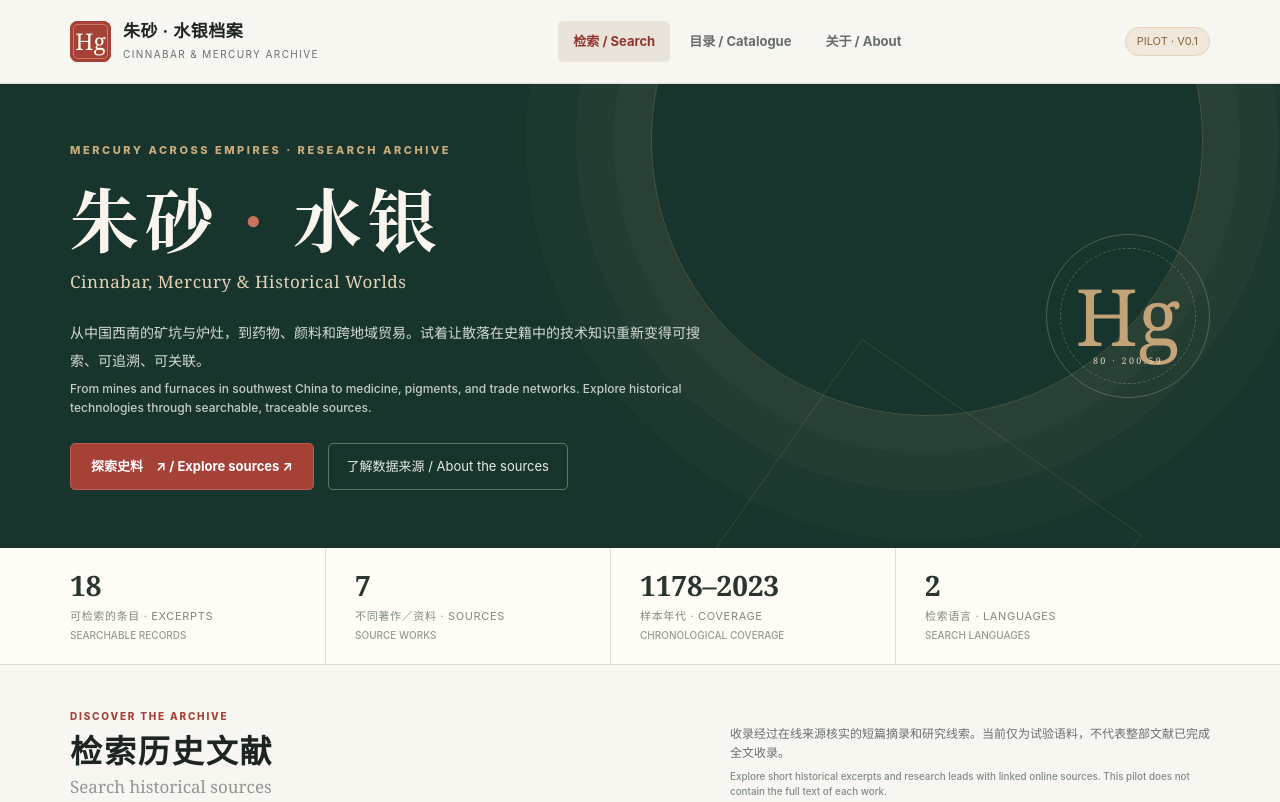
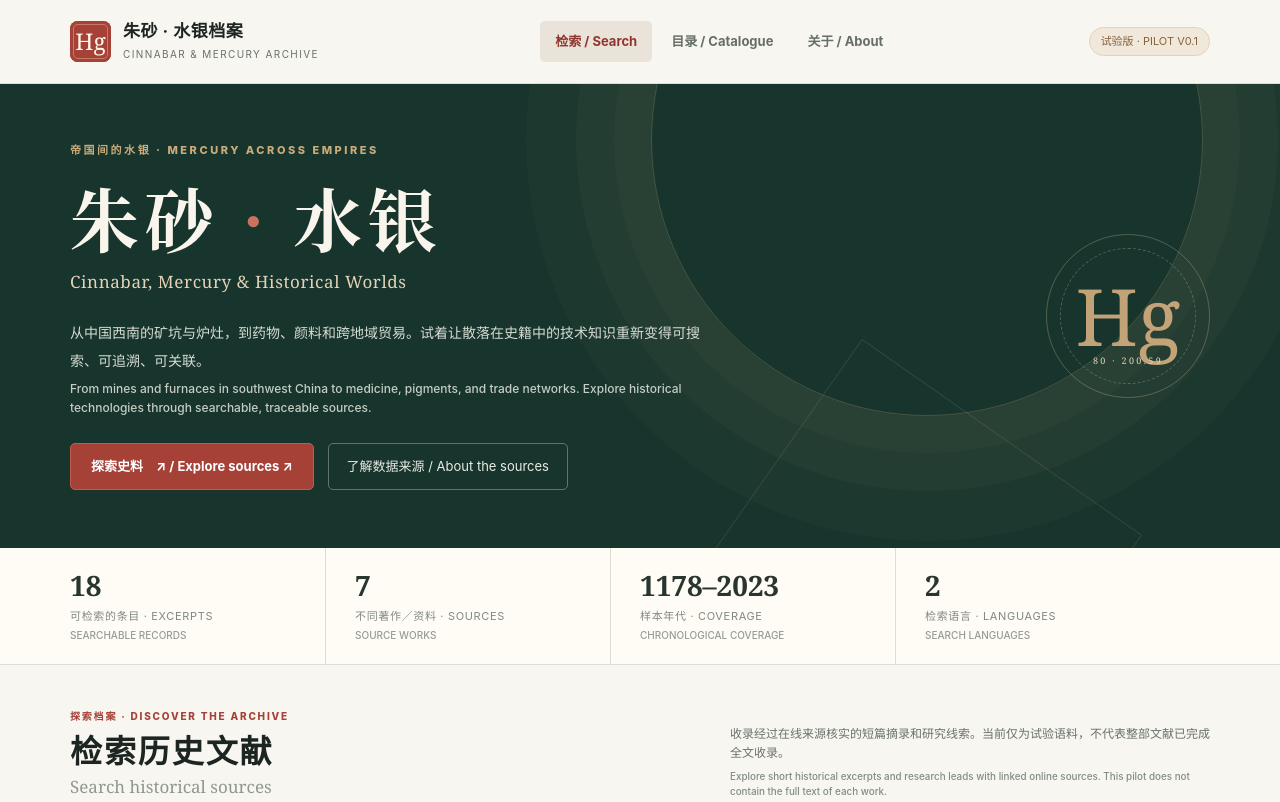
Before and after one commit to jinjuwu01/mercury-archive, a plain HTML site: page index.html in a window 1280 px wide. Shown: the top 802 px of the page. Drawn offline with Linux system fonts and the light colour scheme.

Commit message:
Present bilingual section labels and translate English-only source metadata

```diff
--- a/index.html
+++ b/index.html
@@ -66,19 +66,19 @@
 <body>
 <header class="site-header"><div class="container topbar">
  <a href="#home" class="brand" data-nav="home" aria-label="回到首页"><div class="mark">Hg</div><div><div class="brand-title" data-i18n="brand">朱砂 · 水银档案</div><div class="brand-sub">CINNABAR & MERCURY ARCHIVE</div></div></a>
- <nav class="topnav" aria-label="Main navigation"><button class="nav-item active" data-nav="search" data-i18n="navSearch">检索</button><button class="nav-item" data-nav="catalog" data-i18n="navCatalog">目录</button><button class="nav-item" data-nav="about" data-i18n="navAbout">关于</button></nav><span class="trial-pill">PILOT · V0.1</span>
+ <nav class="topnav" aria-label="Main navigation"><button class="nav-item active" data-nav="search" data-i18n="navSearch">检索</button><button class="nav-item" data-nav="catalog" data-i18n="navCatalog">目录</button><button class="nav-item" data-nav="about" data-i18n="navAbout">关于</button></nav><span class="trial-pill">试验版 · PILOT V0.1</span>
 </div></header>
-<section class="hero" id="home"><div class="container"><div class="hero-text"><div class="eyebrow">MERCURY ACROSS EMPIRES · RESEARCH ARCHIVE</div><h1 class="serif"><span>朱砂</span><span class="mercury-dot"> · </span><span>水银</span></h1><p class="hero-english">Cinnabar, Mercury &amp; Historical Worlds</p><p class="hero-desc" data-i18n="heroDesc">从中国西南的矿坑与炉灶，到药物、颜料和跨地域贸易。试着让散落在史籍中的技术知识重新变得可搜索、可追溯、可关联。</p><div class="hero-actions"><button class="btn-primary" data-nav="search" data-i18n="heroExplore">探索史料　↗</button><button class="btn-ghost-light" data-nav="about" data-i18n="heroSources">了解数据来源</button></div></div><div class="seal" aria-hidden="true"><strong>Hg</strong><small>80 · 200.59</small></div></div></section>
+<section class="hero" id="home"><div class="container"><div class="hero-text"><div class="eyebrow">帝国间的水银 · MERCURY ACROSS EMPIRES</div><h1 class="serif"><span>朱砂</span><span class="mercury-dot"> · </span><span>水银</span></h1><p class="hero-english">Cinnabar, Mercury &amp; Historical Worlds</p><p class="hero-desc" data-i18n="heroDesc">从中国西南的矿坑与炉灶，到药物、颜料和跨地域贸易。试着让散落在史籍中的技术知识重新变得可搜索、可追溯、可关联。</p><div class="hero-actions"><button class="btn-primary" data-nav="search" data-i18n="heroExplore">探索史料　↗</button><button class="btn-ghost-light" data-nav="about" data-i18n="heroSources">了解数据来源</button></div></div><div class="seal" aria-hidden="true"><strong>Hg</strong><small>80 · 200.59</small></div></div></section>
 <div class="stats-line"><div class="container stats-inner"><div class="stat"><div class="stat-number" id="stat-records">—</div><div class="stat-label" data-i18n="statRecords">可检索的条目 · EXCERPTS</div></div><div class="stat"><div class="stat-number" id="stat-works">—</div><div class="stat-label" data-i18n="statWorks">不同著作／资料 · SOURCES</div></div><div class="stat"><div class="stat-number">1178–2023</div><div class="stat-label" data-i18n="statCoverage">样本年代 · COVERAGE</div></div><div class="stat"><div class="stat-number">2</div><div class="stat-label" data-i18n="statLanguages">检索语言 · LANGUAGES</div></div></div></div>
 <main class="container content-area">
-<section id="section-search" class="section active"><div class="section-head"><div><div class="section-kicker">DISCOVER THE ARCHIVE</div><h2 data-i18n="searchTitle">检索历史文献</h2></div><p data-i18n="searchIntro">收录经过在线来源核实的短篇摘录和研究线索。当前仅为试验语料，不代表整部文献已完成全文收录。</p></div>
+<section id="section-search" class="section active"><div class="section-head"><div><div class="section-kicker">探索档案 · DISCOVER THE ARCHIVE</div><h2 data-i18n="searchTitle">检索历史文献</h2></div><p data-i18n="searchIntro">收录经过在线来源核实的短篇摘录和研究线索。当前仅为试验语料，不代表整部文献已完成全文收录。</p></div>
  <div class="search-banner"><svg class="search-lens" width="23" height="23" viewBox="0 0 24 24" fill="none" stroke="currentColor" stroke-width="2"><circle cx="11" cy="11" r="7"/><path d="m20 20-4-4"/></svg><input class="search-input" id="searchInput" type="search" autocomplete="off" placeholder="检索：万山、朱砂、水银、银朱、quicksilver…" data-i18n-placeholder="searchPlaceholder" aria-label="Search records"><button class="search-button" id="searchSubmit" data-i18n="searchButton">检索 ↗</button></div>
  <div class="quick-filters"><span class="quick-label" data-i18n="quickLabel">试试搜索</span><button class="quick-tag" data-query="万山">万山</button><button class="quick-tag" data-query="朱砂">朱砂</button><button class="quick-tag" data-query="水银">水银</button><button class="quick-tag" data-query="银朱">银朱</button><button class="quick-tag" data-query="矿权">矿权</button><button class="quick-tag" data-query="quicksilver">quicksilver</button></div>
  <div class="search-layout"><aside class="filters" aria-label="筛选条件"><div class="filter-head"><h3 data-i18n="filterHeading">筛选条件</h3><button class="reset" id="resetFilters" data-i18n="reset">重置所有</button></div><div class="filter-group"><div class="filter-title" data-i18n="topicHeading">研究主题</div><div id="topicFilters"></div></div><div class="filter-group"><div class="filter-title" data-i18n="periodHeading">历史时期</div><select id="periodSelect" class="select-full" aria-label="历史时期"><option value="">全部时期</option><option>宋代</option><option>明代</option><option>清代</option><option>晚清</option><option>十九世纪</option><option>现代研究</option></select></div><div class="filter-group"><div class="filter-title" data-i18n="kindHeading">资料类型</div><select id="kindSelect" class="select-full" aria-label="资料类型"><option value="">全部类型</option><option>历史文献摘录</option><option>研究文献</option></select></div><div class="filter-group"><label class="choice"><input type="checkbox" id="bookmarksOnly"><span data-i18n="bookmarksOnly">仅看已收藏</span><span class="count-chip" id="bookmarksCount">0</span></label></div><div class="filter-foot" data-i18n="filterFoot">文字取自公开在线转录。尚未逐页核对影印原件，引用前请核实原书。</div></aside>
  <div><div class="results-head"><div class="result-count"><span data-i18n="resultPrefix">找到</span> <strong id="resultsCount">0</strong> <span data-i18n="resultSuffix">条相关记录</span></div><div class="tools"><select class="mini-select" id="sortSelect" aria-label="排序"><option value="relevance">相关度 / 编号</option><option value="old">年代：从早到晚</option><option value="new">年代：从晚到早</option><option value="title">标题排序</option></select><button class="icon-button" id="downloadResults" aria-label="导出当前筛选结果 CSV" title="导出当前结果 CSV">⇩</button></div></div><div class="cards" id="resultsList"></div><button class="load-more" id="loadMore" data-i18n="loadMore">加载更多记录 ↓</button></div></div>
 </section>
-<section id="section-catalog" class="section"><div class="section-head"><div><div class="section-kicker">BROWSE BY SOURCE</div><h2 data-i18n="catalogTitle">史料目录</h2></div><p data-i18n="catalogIntro">按著作与馆藏来源整理。每条记录链接到书中的相关篇章，不虚构原件扫描页码。</p></div><p class="intro-inline" data-i18n="catalogMore">这里的“条目”是从文献中选出的主题性摘录，而不是完整卷宗。将来可逐步扩展为文献—页码—原件影像三级目录。</p><div id="catalogList"></div></section>
-<section id="section-about" class="section"><div class="section-head"><div><div class="section-kicker">SOURCES · METHODS · LIMITS</div><h2 data-i18n="aboutTitle">关于试验数据库</h2></div></div><div class="method-grid"><article class="method-card"><h3>这是怎样的数据库？</h3><p>这是为 <em>Mercury across Empires</em> 研究设计的可扩展静态网站试验版。它使用真实、可点击来源的历史文献摘录，演示检索、分面筛选、跨语言关键词关联、阅读和导出。</p><div class="callout"><strong>数据边界：</strong>这些短文并非完整档案 OCR。本站没有下载、复制或展示档案馆受限影像；摘录来自公开电子转录，仍需与原书影像校核。英译摘要是研究性概述，不是逐字译文。</div><h3>资料从哪里来？</h3><p>包含宋、明、清时期文献，晚清矿业交涉材料、19世纪英文地理著述，以及一条现代研究文献书目。每条记录保留出处、原文链接和核查状态。</p><p>史料中的数字、日期、技术与药性主张属于历史记载，不代表已被独立证实，也不构成实验或医疗建议。</p></article><article class="method-card"><h3>怎么扩充自己的资料？</h3><ol><li>在 <code>data/records.csv</code> 追加一行，填写编号、馆藏、标题、时期、短摘录和原件网址。</li><li>运行 <code>python scripts/import_csv.py</code> 重建前端搜索数据。</li><li>将新的原始 PDF 与图片放进自己私人的 <code>originals/</code> 文件夹，不上传至公开仓库。</li><li>日后可将扫描页、OCR、人工校订和页码放入单独的 <code>pages</code> 表，保持原记录 ID 不变。</li></ol><div class="method-code">mercury-archive/
+<section id="section-catalog" class="section"><div class="section-head"><div><div class="section-kicker">按来源浏览 · BROWSE BY SOURCE</div><h2 data-i18n="catalogTitle">史料目录</h2></div><p data-i18n="catalogIntro">按著作与馆藏来源整理。每条记录链接到书中的相关篇章，不虚构原件扫描页码。</p></div><p class="intro-inline" data-i18n="catalogMore">这里的“条目”是从文献中选出的主题性摘录，而不是完整卷宗。将来可逐步扩展为文献—页码—原件影像三级目录。</p><div id="catalogList"></div></section>
+<section id="section-about" class="section"><div class="section-head"><div><div class="section-kicker">来源、方法与局限 · SOURCES · METHODS · LIMITS</div><h2 data-i18n="aboutTitle">关于试验数据库</h2></div></div><div class="method-grid"><article class="method-card"><h3>这是怎样的数据库？</h3><p>这是为 <em>Mercury across Empires</em> 研究设计的可扩展静态网站试验版。它使用真实、可点击来源的历史文献摘录，演示检索、分面筛选、跨语言关键词关联、阅读和导出。</p><div class="callout"><strong>数据边界：</strong>这些短文并非完整档案 OCR。本站没有下载、复制或展示档案馆受限影像；摘录来自公开电子转录，仍需与原书影像校核。英译摘要是研究性概述，不是逐字译文。</div><h3>资料从哪里来？</h3><p>包含宋、明、清时期文献，晚清矿业交涉材料、19世纪英文地理著述，以及一条现代研究文献书目。每条记录保留出处、原文链接和核查状态。</p><p>史料中的数字、日期、技术与药性主张属于历史记载，不代表已被独立证实，也不构成实验或医疗建议。</p></article><article class="method-card"><h3>怎么扩充自己的资料？</h3><ol><li>在 <code>data/records.csv</code> 追加一行，填写编号、馆藏、标题、时期、短摘录和原件网址。</li><li>运行 <code>python scripts/import_csv.py</code> 重建前端搜索数据。</li><li>将新的原始 PDF 与图片放进自己私人的 <code>originals/</code> 文件夹，不上传至公开仓库。</li><li>日后可将扫描页、OCR、人工校订和页码放入单独的 <code>pages</code> 表，保持原记录 ID 不变。</li></ol><div class="method-code">mercury-archive/
 ├── index.html
 ├── data/
 │   ├── records.csv   ← 可编辑
@@ -106,7 +106,7 @@ function zhText(key){return I18N.strings?.zh?.[key]||key}
 function enText(key){return I18N.strings?.en?.[key]||''}
 function txt(key){const zh=zhText(key),en=enText(key);return en&&en.toLowerCase()!==zh.toLowerCase()?zh+' / '+en:zh}
 function localized(field,value){return I18N.values?.[field]?.[value]||''}
-function tr(field,value){const eng=localized(field,value);return eng&&eng.toLowerCase()!==String(value).toLowerCase()?value+' / '+eng:value}
+function tr(field,value){const other=localized(field,value);if(!other||other.toLowerCase()===String(value).toLowerCase())return value;return /[\u3400-\u9fff]/.test(String(value))?value+' / '+other:other+' / '+value}
 function rec(r,field){if(field==='title')return r.title;if(field==='notes')return r.notes;return r[field]}
 function tag(t){return tr('tags',t)}
 function dualHTML(key){const en=enText(key);return '<span class="bi-zh" lang="zh-CN">'+esc(zhText(key))+'</span>'+(en?'<span class="bi-en" lang="en">'+esc(en)+'</span>':'')}
```
